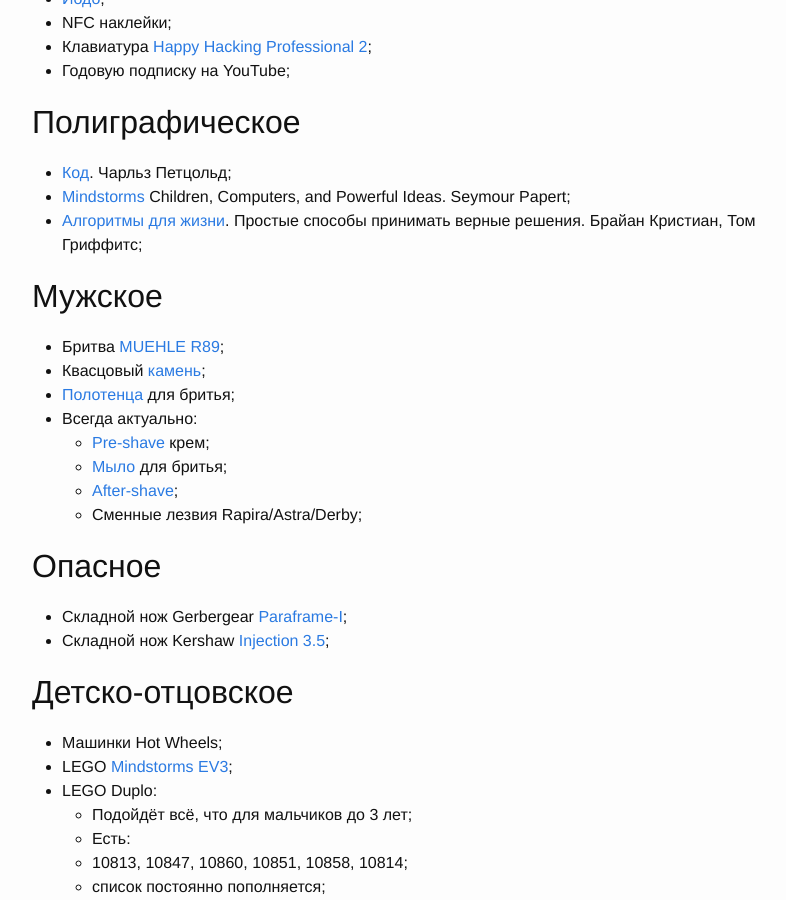
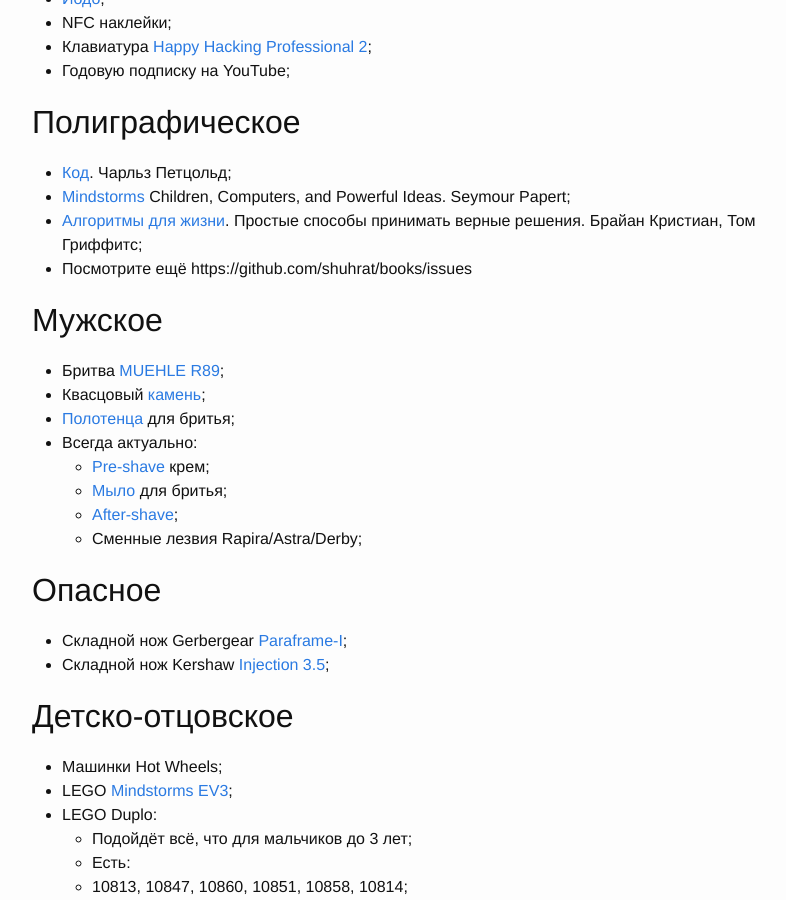
Before and after one commit to shuhrat/shuhrat.github.io, a Jekyll site: the page built from wishlist/index.md, in a window 1280 px wide and 900 px high, scrolled down 809 px. Shown: the whole window, without its empty margins (238-1024 px from the left). Built offline with Jekyll 4.4.1, drawn with Linux system fonts in a browser that asks for light colours.

Commit message:
Added link to reading list

```diff
--- a/wishlist/index.md
+++ b/wishlist/index.md
@@ -38,6 +38,7 @@
 - [Код]. Чарльз Петцольд;
 - [Mindstorms] Children, Computers, and Powerful Ideas. Seymour Papert;
 - [Алгоритмы для жизни]. Простые способы принимать верные решения. Брайан Кристиан, Том Гриффитс;
+- Посмотрите ещё https://github.com/shuhrat/books/issues
 
 
 ## Мужское
```
